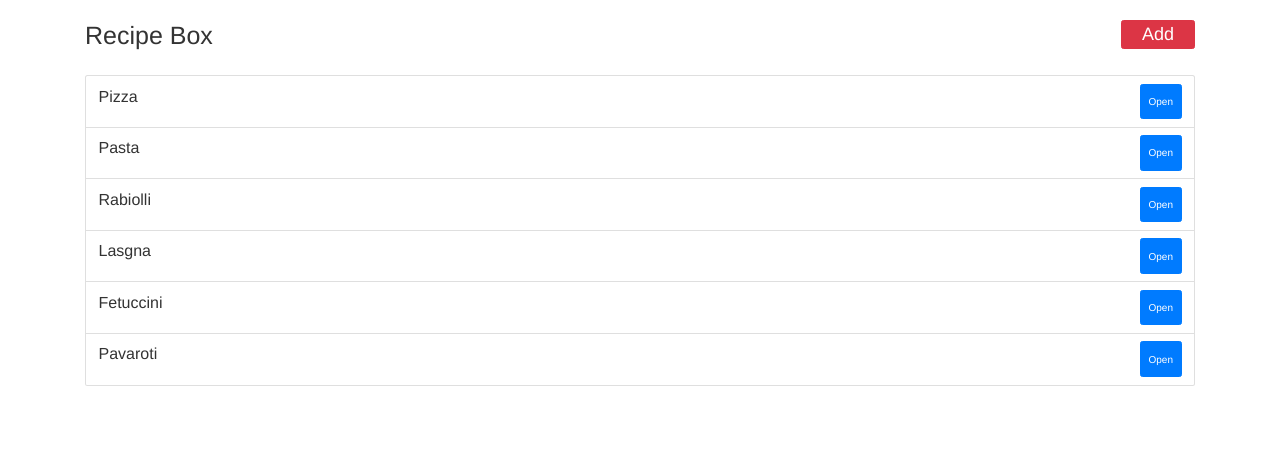
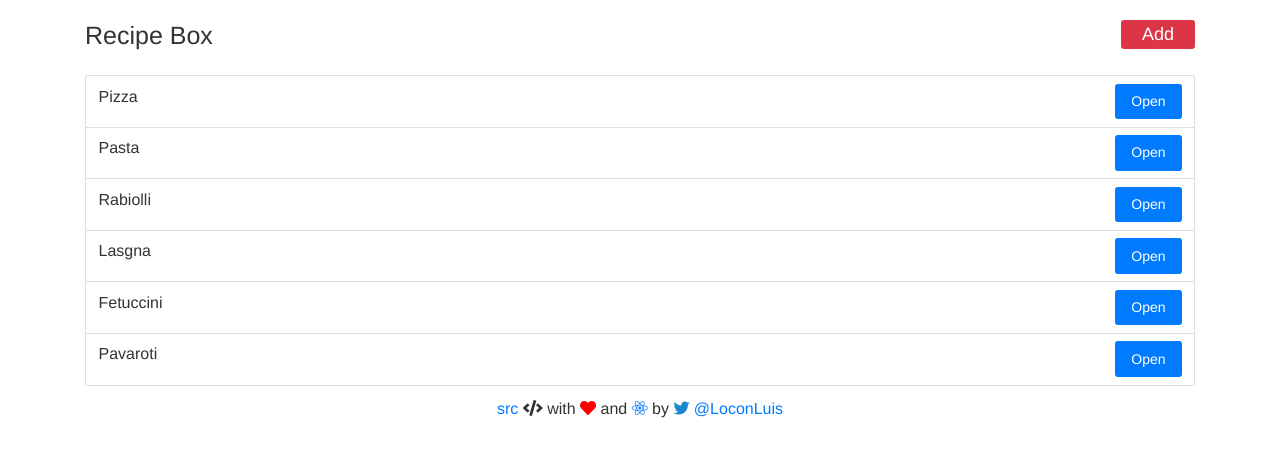
Before and after one commit to loconluis/recipe-box, a React (Create React App) app: page / in a window 1280 px wide. Shown: the top 456 px of the page. Built offline with nearby package versions, Linux system fonts and the light colour scheme.

Commit message:
Fixing some links and adding new styles

```diff
--- a/public/index.html
+++ b/public/index.html
@@ -20,6 +20,7 @@
       Learn how to configure a non-root public URL by running `npm run build`.
     -->
     <title>Recipe Box</title>
+    <link href="https://use.fontawesome.com/releases/v5.0.4/css/all.css" rel="stylesheet">
   </head>
   <body>
     <noscript>
--- a/src/components/AddRecipe.js
+++ b/src/components/AddRecipe.js
@@ -53,7 +53,7 @@ class AddRecipe extends Component {
                 <Label for="ingredients">Ingredients</Label>
                 <Input type="textarea" name="ingredients" id="ingredientsText" placeholder="Write all ingredients separate with commas (,)" />
               </FormGroup>
-              <Button color="primary">Enviar</Button>
+              <Button color="primary">Save</Button>
             </Form>
           </ModalBody>
         </Modal>
--- a/src/components/App.js
+++ b/src/components/App.js
@@ -53,7 +53,6 @@ class App extends Component {
   }
 
   render() {
-    console.log(this.state.recipes);
     return (
       <div>
         <header>
@@ -72,6 +71,15 @@ class App extends Component {
           recipes={this.state.recipes}
           handleDeleteRecipe={this.handleDeleteRecipe}
         />
+        <footer>
+          <Container>
+            <Row>
+              <Col>
+                <p className="text-center"><a href="https://github.com/loconluis/recipe-box" target="_blank" rel="noopener noreferrer">src</a> <i className="fas fa-code"></i> with <i className="fas fa-heart"></i> and <a href="www.reactjs.org" target="_blank" rel="noopener noreferrer"><i className="fab fa-react"></i></a> by <a href="www.twitter.com/LoconLuis" target="_blank" rel="noopener noreferrer" ><i className="fab fa-twitter"></i> @LoconLuis</a></p>
+              </Col>
+            </Row>
+          </Container>
+        </footer>
       </div>
     );
   }
--- a/src/components/RecipeItems.js
+++ b/src/components/RecipeItems.js
@@ -1,5 +1,14 @@
 import React, { Component } from 'react'
-import { ListGroupItem, Button, Collapse, Card, CardBody } from 'reactstrap';
+import {
+  ListGroupItem,
+  Button,
+  Collapse,
+  Card,
+  CardBody,
+  Container,
+  Row,
+  Col,
+} from 'reactstrap';
 // Components
 import IngredientsList from './IngredientsList';
 
@@ -17,20 +26,34 @@ class RecipeItems extends Component {
 
   render () {
     return (
-      <ListGroupItem
-        className={this.state.collapse ? "" : "list-flex" }
-      >
-        <p>{ this.props.name }</p>
-        <Button color="primary" onClick={this.toggle}>Open</Button>
-        <Collapse isOpen={this.state.collapse}>
+      <ListGroupItem>
+        <div className="list-flex">
+          <p>{ this.props.name }</p>
+          <Button
+            color="primary"
+            onClick={this.toggle}
+            className="btn-not-than-big"
+          >{this.state.collapse ? 'Close' : 'Open'}</Button>
+        </div>
+        <Collapse
+          className="collapse-div"
+          isOpen={this.state.collapse}
+        >
           <Card>
             <CardBody>
               <h3 className="text-center">Ingredients</h3>
               <IngredientsList ingredients={this.props.ingredients} />
-              <Button
-                color="danger"
-                onClick={(e) => { this.props.handleDeleteRecipe(this.props.name) }}
-              >Delete</Button>
+              <Container >
+                <Row>
+                  <Col>
+                    <Button
+                      color="danger"
+                      className="delete-btn btn-big"
+                      onClick={(e) => { this.props.handleDeleteRecipe(this.props.name) }}
+                    >Delete</Button>
+                  </Col>
+                </Row>
+              </Container>
             </CardBody>
           </Card>
         </Collapse>
--- a/src/styles/App.css
+++ b/src/styles/App.css
@@ -29,6 +29,26 @@ button:disabled {
   padding: 0 20px;
   font-size: 1.8rem; }
 
+.btn-not-than-big {
+  padding: 0 15px;
+  font-size: 1.4rem; }
+
+.delete-btn {
+  margin-top: 10px; }
+
 .list-flex {
   display: flex;
   justify-content: space-between; }
+
+.collapse-div {
+  margin-top: 10px; }
+
+footer {
+  margin-top: 10px;
+  margin-bottom: 10px; }
+
+.fa-twitter {
+  color: #1c88cb; }
+
+.fa-heart {
+  color: red; }
--- a/src/styles/App.scss
+++ b/src/styles/App.scss
@@ -3,3 +3,4 @@
 @import './components/header';
 @import './components/button';
 @import './components/list';
+@import './components/footer';
--- a/src/styles/components/_button.scss
+++ b/src/styles/components/_button.scss
@@ -2,3 +2,12 @@
   padding: 0 20px;
   font-size: $font-size-large;
 }
+
+.btn-not-than-big {
+  padding: 0 15px;
+  font-size: $font-size-small;
+}
+
+.delete-btn {
+  margin-top: 10px;
+}
--- /dev/null
+++ b/src/styles/components/_footer.scss
@@ -0,0 +1,12 @@
+footer {
+  margin-top: 10px;
+  margin-bottom: 10px;
+}
+
+.fa-twitter {
+  color: $blue;
+}
+
+.fa-heart {
+  color: red;
+}
--- a/src/styles/components/_list.scss
+++ b/src/styles/components/_list.scss
@@ -3,3 +3,7 @@
   justify-content: space-between;
 
 }
+
+.collapse-div {
+  margin-top: 10px;
+}
```
